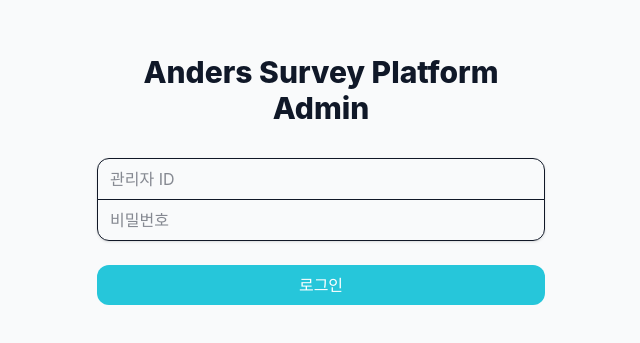
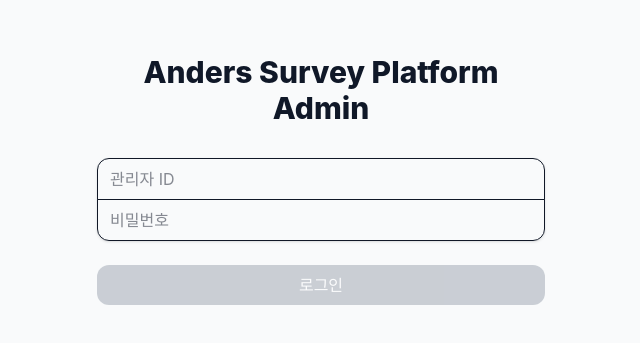
Before and after one commit to wannab2happy-cell/survey-app, a React (Vite) app in the folder anders-survey-platform/client/: page /login in a window 1280 px wide. Shown: the part 265-608 px from the top of the page, without its empty margins (319-959 px from the left). Built offline with nearby package versions, Linux system fonts and the light colour scheme; no server answers; a web font is replaced by a local one.

Commit message:
Improve login button: add loading state and input validation

```diff
--- a/anders-survey-platform/client/src/pages/Login.jsx
+++ b/anders-survey-platform/client/src/pages/Login.jsx
@@ -6,27 +6,45 @@ export default function Login({ onLogin }) {
   const [id, setId] = useState('');
   const [password, setPassword] = useState('');
   const [error, setError] = useState('');
+  const [loading, setLoading] = useState(false);
   const navigate = useNavigate();
 
   const handleLoginSubmit = async (e) => {
     e.preventDefault();
     setError('');
 
+    // 입력값 검증
+    if (!id.trim() || !password.trim()) {
+      setError('아이디와 비밀번호를 입력해주세요.');
+      return;
+    }
+
+    setLoading(true);
+
     try {
+      console.log('[Login] 로그인 시도:', { username: id });
       const res = await axiosInstance.post('/auth/login', {
         username: id,
         password,
       });
 
+      console.log('[Login] 로그인 성공:', res.data);
       const token = res.data.token;
+
+      if (!token) {
+        throw new Error('토큰을 받지 못했습니다.');
+      }
+
       localStorage.setItem('token', token);
 
       // 로그인 성공 → 관리자 페이지 이동
       navigate('/admin', { replace: true });
     } catch (err) {
-      console.error('로그인 오류:', err);
+      console.error('[Login] 로그인 오류:', err);
       const errorMessage = err.response?.data?.message || err.message || '로그인 중 오류가 발생했습니다.';
       setError(errorMessage);
+    } finally {
+      setLoading(false);
     }
   };
 
@@ -59,13 +77,14 @@ export default function Login({ onLogin }) {
 
           <button
             type="submit"
-            className="w-full py-2 px-4 bg-primary text-white rounded-md hover:bg-primary-hover transition-colors font-medium"
+            disabled={loading || !id.trim() || !password.trim()}
+            className="w-full py-2 px-4 bg-primary text-white rounded-md hover:bg-primary-hover transition-colors font-medium disabled:opacity-50 disabled:cursor-not-allowed"
             style={{
-              backgroundColor: 'var(--primary, #26C6DA)',
+              backgroundColor: loading || !id.trim() || !password.trim() ? '#9CA3AF' : 'var(--primary, #26C6DA)',
               color: '#FFFFFF',
             }}
           >
-            로그인
+            {loading ? '로그인 중...' : '로그인'}
           </button>
         </form>
       </div>
```
